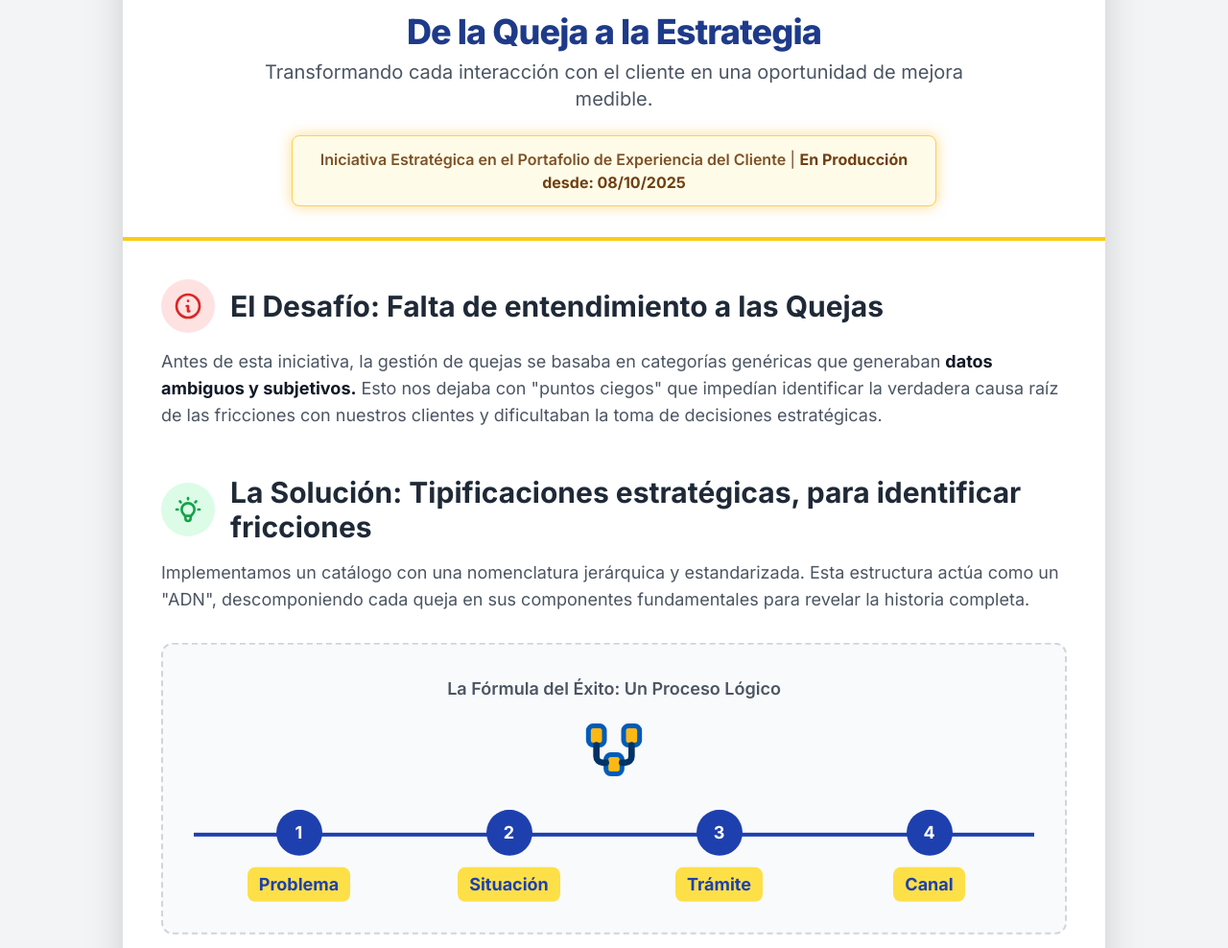
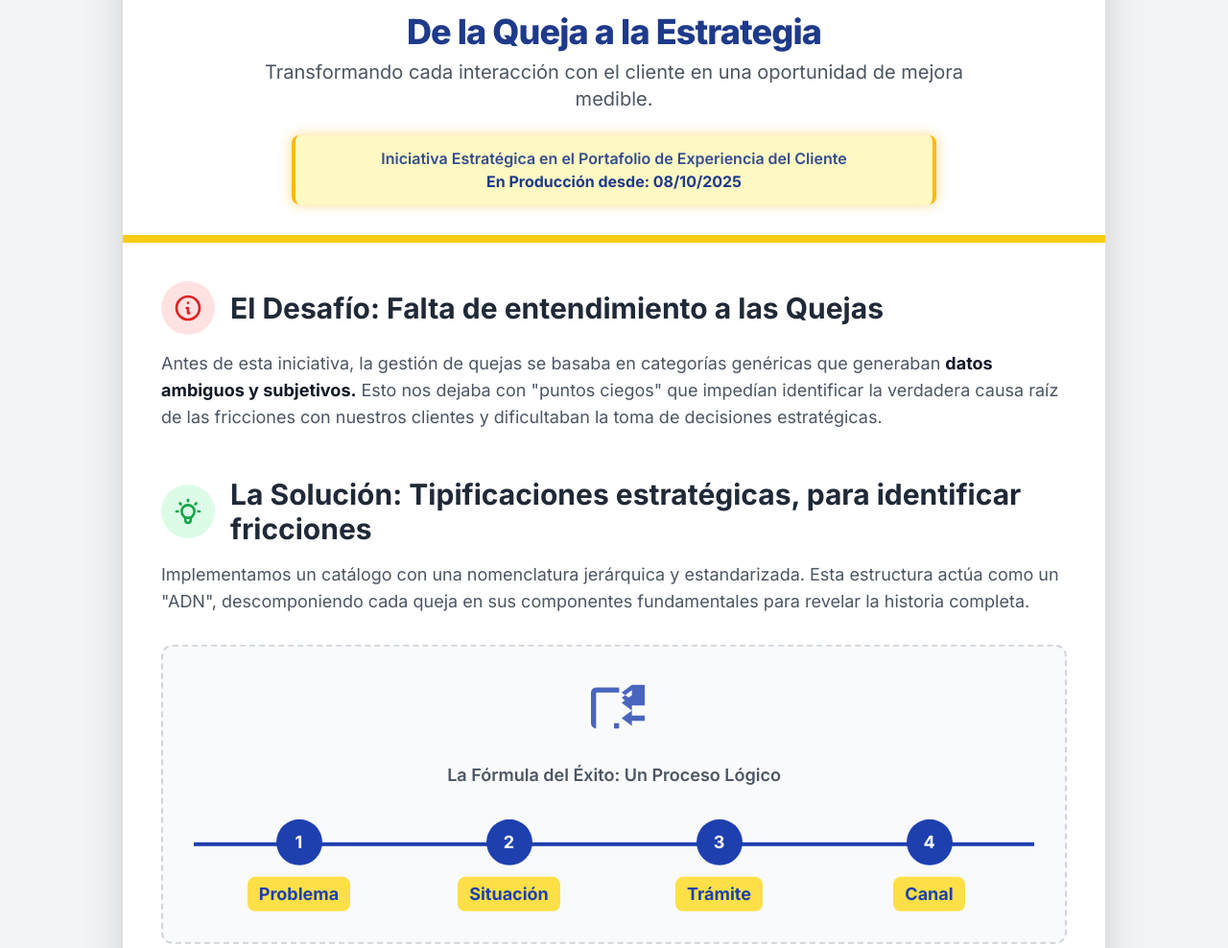
Before and after one commit to GAP-AforeCoppel/Cambios-Cat-logo-Quejas, a plain HTML site: page index.html in a window 1280 px wide. Shown: the part 139-1127 px from the top of the page at 96% size. Drawn offline with nearby package versions, Linux system fonts and the light colour scheme.

Commit message:
Add files via upload

```diff
--- a/index.html
+++ b/index.html
@@ -13,9 +13,6 @@
         body {
             font-family: 'Inter', sans-serif;
         }
-        /* -- MODIFICACIÓN AQUÍ -- */
-        /* Eliminamos .gradient-bg ya que usaremos clases de Tailwind */
-
         @keyframes slow-float {
             0%, 100% {
                 transform: translateY(0px);
@@ -27,37 +24,36 @@
         .animate-slow-float {
             animation: slow-float 6s ease-in-out infinite;
         }
-
-        /* -- MODIFICACIÓN AQUÍ -- */
-        /* Ajustamos pulse-glow para un fondo claro, usando el color amarillo corporativo */
-        @keyframes pulse-glow {
+        /* Animación para el recuadro amarillo del encabezado */
+        @keyframes pulse-glow-yellow {
             0%, 100% {
-                box-shadow: 0 0 8px rgba(253, 184, 19, 0.3); /* Yellow glow */
-                border-color: #FDE68A; /* yellow-200 */
+                box-shadow: 0 0 5px rgba(253, 184, 19, 0.3);
+                border-color: #FDB813; /* Amarillo Coppel */
             }
             50% {
-                box-shadow: 0 0 20px rgba(253, 184, 19, 0.7); /* Brighter yellow glow */
-                border-color: #FDB813; /* yellow-400 */
+                box-shadow: 0 0 20px rgba(253, 184, 19, 0.7);
+                border-color: #FDB813;
             }
         }
-        .animate-pulse-glow {
-            animation: pulse-glow 4s ease-in-out infinite;
+        .animate-pulse-glow-yellow {
+            animation: pulse-glow-yellow 4s ease-in-out infinite;
         }
 
-        @keyframes growIn {
+        @keyframes growIn-popup {
             from {
                 transform: scale(0.5) translateY(20px);
                 opacity: 0;
             }
             to {
-                transform: scale(1) translateY(0px);
+                transform: scale(1) translateY(0);
                 opacity: 1;
             }
         }
         .timeline-step {
             opacity: 0;
-            animation: growIn 0.5s cubic-bezier(0.25, 0.46, 0.45, 0.94) forwards;
+            animation: growIn-popup 0.5s cubic-bezier(0.25, 0.46, 0.45, 0.94) forwards;
         }
+
         @keyframes draw-line {
             from { width: 0; }
             to { width: 100%; }
@@ -65,6 +61,7 @@
         .timeline-line {
             animation: draw-line 1.2s cubic-bezier(0.65, 0.05, 0.36, 1) forwards;
         }
+        /* Estilos para la conclusión */
         @keyframes aurora {
             0% { background-position: 0% 50%; }
             50% { background-position: 100% 50%; }
@@ -88,22 +85,18 @@
 
     <div class="max-w-5xl mx-auto my-10 bg-white rounded-2xl shadow-2xl overflow-hidden">
 
-        <!-- ENCABEZADO DE ALTO IMPACTO -->
-        <!-- -- MODIFICACIÓN AQUÍ --
-             Cambiamos el fondo a blanco y el texto a oscuro.
-             Añadimos un borde inferior amarillo.
-        -->
-        <header class="bg-white p-8 text-center border-b-4 border-yellow-400">
+        <!-- ENCABEZADO CON LOGO CENTRADO Y FONDO BLANCO -->
+        <header class="bg-white p-8 text-center border-b-8 border-yellow-400">
             <div class="flex justify-center mb-4">
                 <img src="Nuevo Logo Afore.png" alt="Logo Afore Coppel" class="h-16">
             </div>
-            <!-- Cambiamos color de texto a azul corporativo -->
             <h1 class="text-4xl font-extrabold tracking-tight text-blue-900">De la Queja a la Estrategia</h1>
-            <!-- Cambiamos color de texto a gris oscuro -->
             <p class="mt-2 text-xl text-gray-600 max-w-3xl mx-auto">Transformando cada interacción con el cliente en una oportunidad de mejora medible.</p>
-            <!-- Ajustamos el recuadro animado para fondo claro -->
-            <div class="mt-6 bg-yellow-50 border border-yellow-300 text-yellow-900 rounded-lg p-3 text-center text-base max-w-2xl mx-auto animate-pulse-glow">
-                <span class="font-semibold opacity-90">Iniciativa Estratégica en el Portafolio de Experiencia del Cliente</span> | <span class="font-bold">En Producción desde: 08/10/2025</span>
+
+            <!-- Texto separado en dos líneas -->
+            <div class="mt-6 bg-yellow-100 border-l-4 border-r-4 border-yellow-400 text-blue-900 rounded-lg p-3 text-center text-base max-w-2xl mx-auto animate-pulse-glow-yellow">
+                <p class="font-semibold opacity-90">Iniciativa Estratégica en el Portafolio de Experiencia del Cliente</p>
+                <p class="font-bold">En Producción desde: 08/10/2025</p>
             </div>
         </header>
 
@@ -130,17 +123,15 @@
                 </div>
                 <p class="mt-4 text-lg text-gray-600">Implementamos un catálogo con una nomenclatura jerárquica y estandarizada. Esta estructura actúa como un "ADN", descomponiendo cada queja en sus componentes fundamentales para revelar la historia completa.</p>
                 <div class="mt-8 p-8 bg-gray-50 border-2 border-dashed border-gray-300 rounded-xl animate-slow-float">
-                    <h3 class="text-center text-lg text-gray-600 font-semibold mb-2">La Fórmula del Éxito: Un Proceso Lógico</h3>
-                    <!-- Nueva Imagen/Icono -->
+
                     <div class="flex justify-center mb-6">
-                        <svg class="w-20 h-20" viewBox="0 0 24 24" fill="none" xmlns="http://www.w3.org/2000/svg">
-                            <rect x="4" y="5" width="5" height="6" rx="1.5" fill="#FDB813" stroke="#005CB9" stroke-width="1.5"/>
-                            <rect x="15" y="5" width="5" height="6" rx="1.5" fill="#FDB813" stroke="#005CB9" stroke-width="1.5"/>
-                            <rect x="9.5" y="14" width="5" height="6" rx="1.5" fill="#FDB813" stroke="#005CB9" stroke-width="1.5"/>
-                            <path d="M6.5 11V14.5C6.5 15.6046 7.39543 16.5 8.5 16.5H9.5" stroke="#003366" stroke-width="2" stroke-linecap="round"/>
-                            <path d="M17.5 11V14.5C17.5 15.6046 16.6046 16.5 15.5 16.5H14.5" stroke="#003366" stroke-width="2" stroke-linecap="round"/>
+                        <!-- Icono de Flujo de Proceso -->
+                        <svg class="h-16 w-16 text-blue-800 opacity-80" xmlns="http://www.w3.org/2000/svg" viewBox="0 0 24 24" fill="currentColor">
+                          <path d="M14 6V4H5a2 2 0 0 0-2 2v12a2 2 0 0 0 2 2h7v-2H5V6h9zM19 3l-4 3 4 3V7h5v2h-5v2l-4-3 4-3v2h5V3h-5zM14 18v2H5v-2h9zM19 13l-4 3 4 3v-2h5v-2h-5v-2l-4-3 4-3v2h5v2h-5z"></path>
                         </svg>
                     </div>
+
+                    <h3 class="text-center text-lg text-gray-600 font-semibold mb-8">La Fórmula del Éxito: Un Proceso Lógico</h3>
                     <div class="relative w-full">
                         <!-- The connecting line -->
                         <div class="absolute top-6 left-0 w-full h-1 bg-gray-300">
@@ -215,7 +206,7 @@
                          <ul class="list-disc list-inside mt-3 text-gray-600 space-y-2">
                             <li><strong class="text-green-700">Causa Raíz Identificada:</strong> Visibilidad total sobre qué, cómo y dónde ocurren los problemas.</li>
                             <li><strong class="text-green-700">Decisiones Basadas en Datos:</strong> Reportes que revelan tendencias para optimizar procesos y capacitación.</li>
-                            <li><strong classs="text-green-700">Eficiencia y Precisión:</strong> Reducción del Tiempo Promedio de Operación y aumento en la exactitud.</li>
+                            <li><strong class="text-green-700">Eficiencia y Precisión:</strong> Reducción del Tiempo Promedio de Operación y aumento en la exactitud.</li>
                         </ul>
                     </div>
                 </div>
@@ -272,7 +263,7 @@
                                 <p class="text-gray-700 font-semibold">Retiro por Desempleo</p>
                             </div>
                             <div class="bg-white p-3 rounded-lg shadow-sm">
-                                <p class="text-sm font-bold text-blue-800">CANAL</V>
+                                <p class="text-sm font-bold text-blue-800">CANAL</p>
                                 <p class="text-gray-700 font-semibold">Módulo</p>
                             </div>
                         </div>
```
